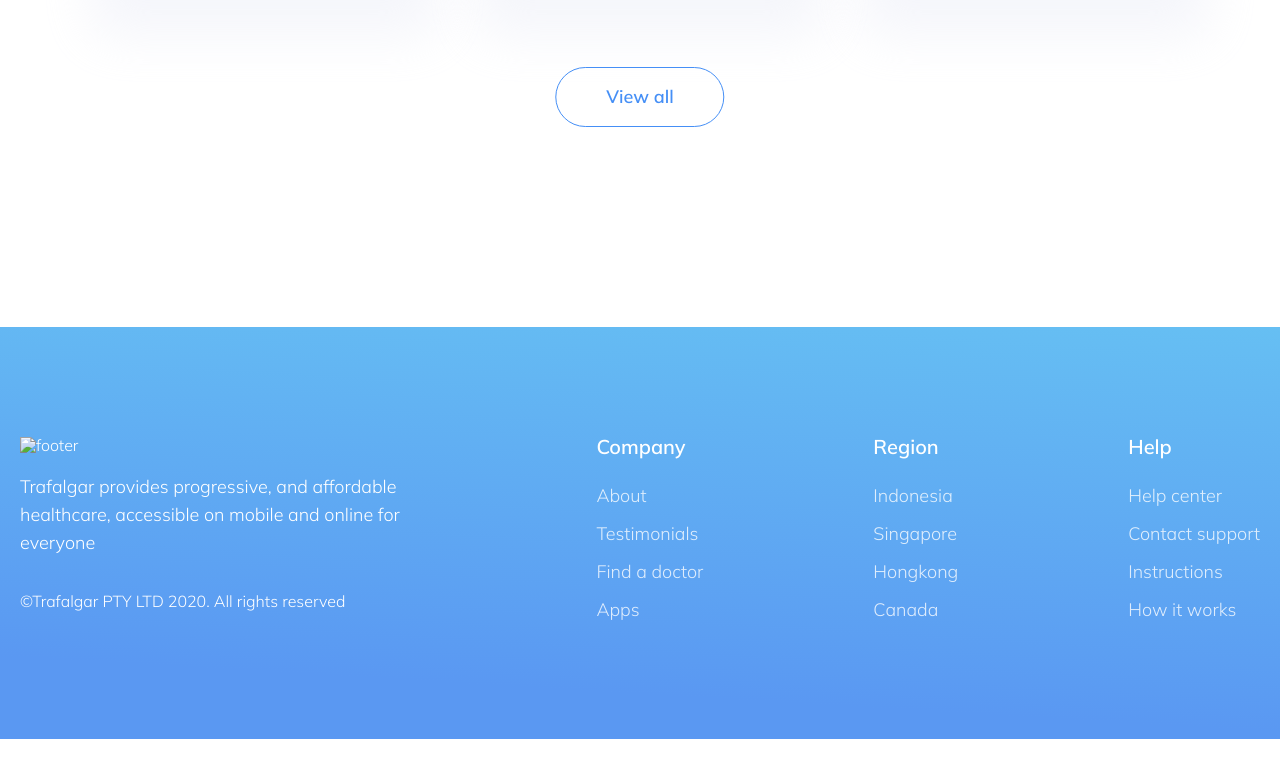
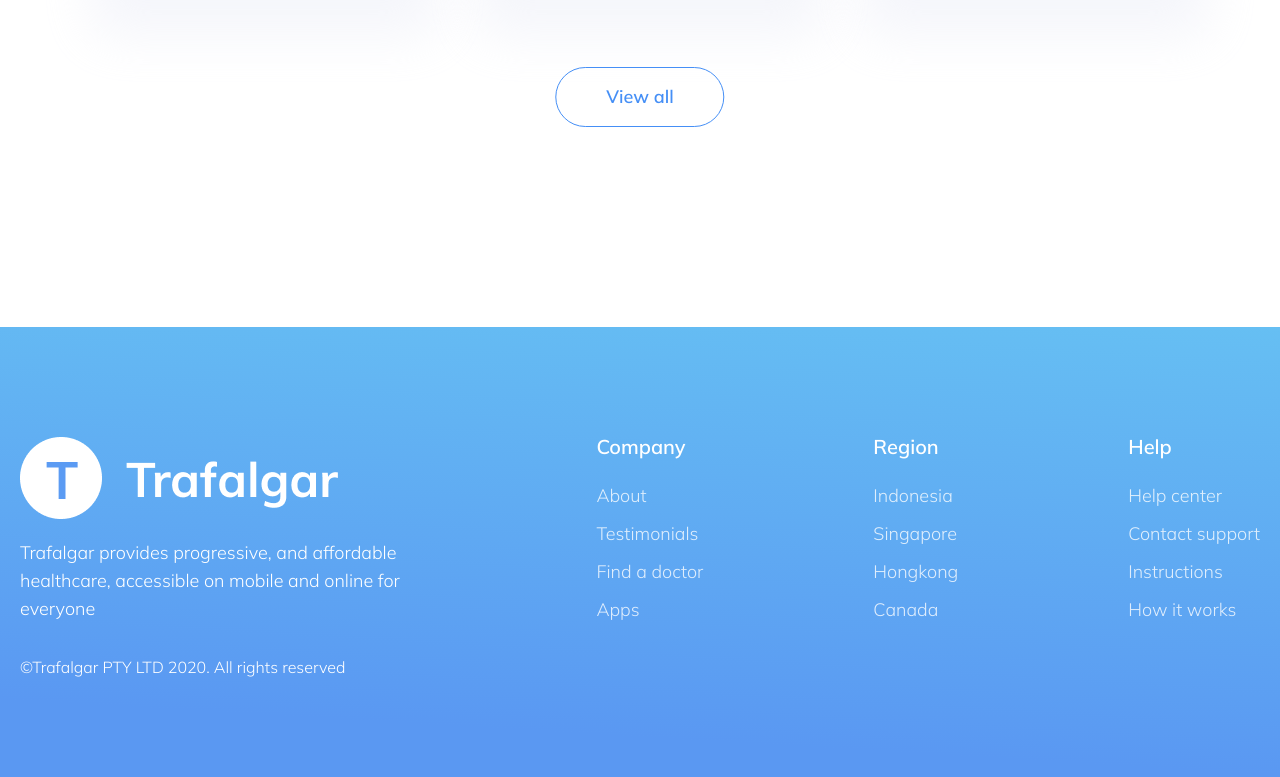
Before and after one commit to TOMINHY/trafalgar-template, a plain HTML site: page index.html in a window 1280 px wide. Shown: the part 5215-5992 px from the top of the page. Before the commit the page ends 5954 px from the top, so only its background shows below. Drawn offline with nearby package versions, Linux system fonts and the light colour scheme.

Commit message:
fix loi img footer

```diff
--- a/index.html
+++ b/index.html
@@ -354,7 +354,7 @@
           <div class="footer-main">
             <div class="footer-content">
               <div class="footer-logo">
-                <img src="./images/img-footer.png 2x" alt="footer" />
+                <img src="./images/img-footer.png" alt="footer" />
               </div>
               <div class="footer-text">
                 Trafalgar provides progressive, and affordable healthcare,
```
